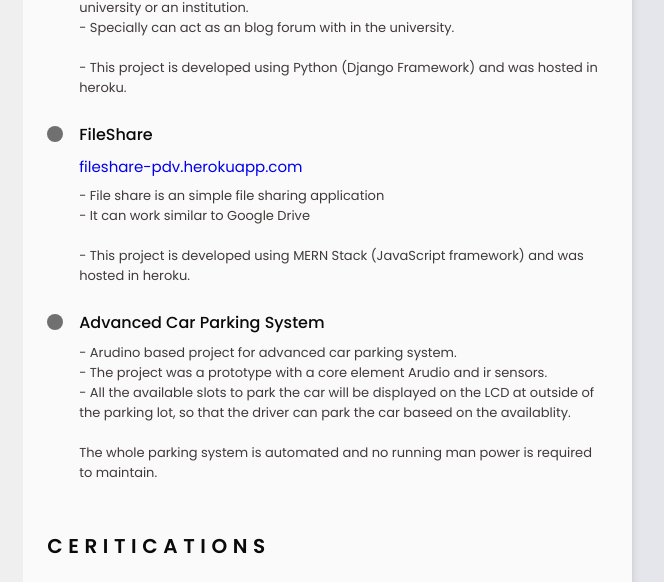
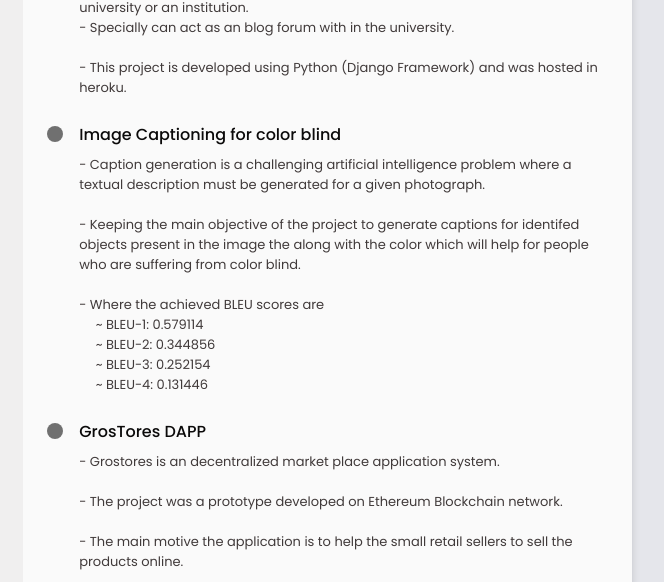
Before and after one commit to ChintalaNavaneeth/resume, a plain HTML site: page index.html in a window 1280 px wide. Shown: the part 212-794 px from the top of the page, 492-1156 px from the left. Drawn offline with nearby package versions, Linux system fonts and the light colour scheme.

Commit message:
updated 23-may

```diff
--- a/index.html
+++ b/index.html
@@ -261,18 +261,21 @@
 
 
                             <div class="experience__data bd-grid">
-                                <h3 class="experience__title">FileShare</h3>
-                                <span class="experience__comp">
-                                    <a href="https://fileshare-pdv.herokuapp.com/"
-                                        target="_blank">fileshare-pdv.herokuapp.com</a></span>
-                                <p class="experience__description"> - File share is an simple file sharing application
-                                    <br>
-                                    - It can work similar to Google Drive
+                                <h3 class="experience__title">Image Captioning for color blind </h3>
+                                <p class="experience__description">
+                                    - Caption generation is a challenging artificial intelligence problem where a
+                                    textual description must be generated for a given photograph.
                                     <br>
                                     <br>
-                                    - This project is developed using MERN Stack (JavaScript framework) and was hosted
-                                    in
-                                    heroku.
+                                    - Keeping the main objective of the project to generate captions for identifed
+                                    objects present in the image the along with the color which will help for people who
+                                    are suffering from color blind.
+                                    <br>
+                                    <br>
+                                    - Where the achieved BLEU scores are <br>&emsp; ~ BLEU-1: 0.579114 <br>
+                                    &emsp; ~ BLEU-2: 0.344856 <br>
+                                    &emsp; ~ BLEU-3: 0.252154 <br>
+                                    &emsp; ~ BLEU-4: 0.131446
                                 </p>
                             </div>
                         </div>
@@ -283,17 +286,15 @@
 
 
                             <div class="experience__data bd-grid">
-                                <h3 class="experience__title">Advanced Car Parking System</h3>
-                                <p class="experience__description"> - Arudino based project for advanced car parking
-                                    system.
-                                    <br> - The project was a prototype with a core element Arudio and ir sensors.
-                                    <br> - All the available slots to park the car will be displayed on the LCD at
-                                    outside of the parking lot, so that the driver can park the car baseed
-                                    on the
-                                    availablity.
-                                    <br><br> The whole parking system is automated and no running man power is required
-                                    to
-                                    maintain.
+                                <h3 class="experience__title">GrosTores DAPP</h3>
+                                <p class="experience__description"> - Grostores is an decentralized market place
+                                    application system.
+                                    <br>
+                                    <br> - The project was a prototype developed on Ethereum Blockchain network.
+
+                                    <br><br> - The main motive the application is to help the small retail sellers to
+                                    sell
+                                    the products online.
                                 </p>
                             </div>
                         </div>
@@ -325,7 +326,7 @@
                                     href="https://drive.google.com/file/d/1QB8a6uDsSQ-t7vEPu9GtfkyDoIoil1xZ/view?usp=sharing">Certificate</a>
                             </p>
                         </div>
-
+                        <!--
                         <div class="certificate__content">
                             <div class="certificte__title"> - BrainO Vision Internship</div>
                             <p class="certification__description">I have done a 2 Months Django Internship, where i
@@ -335,7 +336,7 @@
                             <p class="certification__description"><a target="_blank "
                                     href="https://drive.google.com/file/d/1chkTqoNx-LeUhIt7OgJs9CJNsraxf4js/view?usp=sharing">Certificate</a>
                             </p>
-                        </div>
+                        </div> -->
                     </div>
                 </section>
 
```
